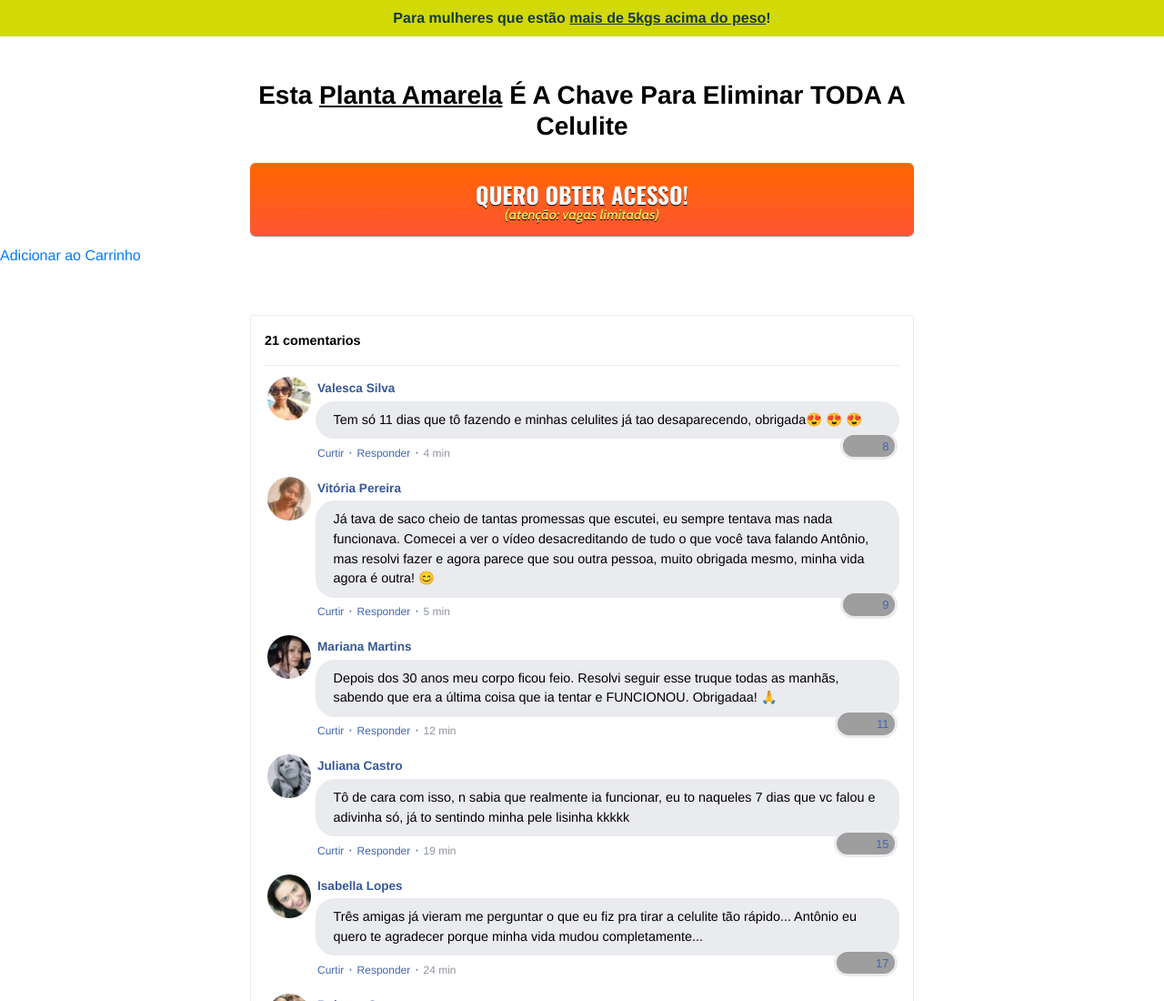
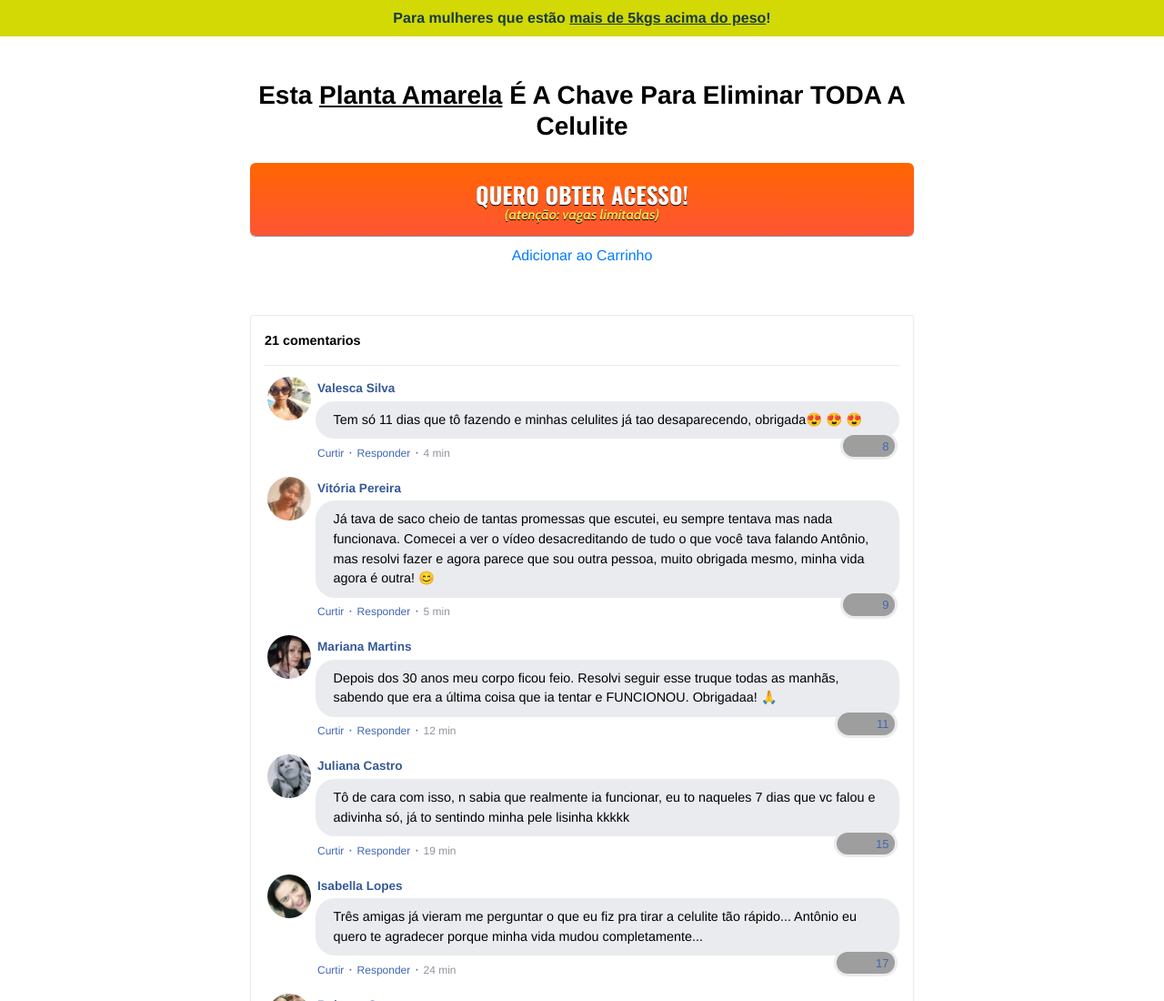
Before and after one commit to DVMKT/LDC, a plain HTML site: page ldc/index.html in a window 1280 px wide. Shown: the top 1100 px of the page at 91% size. Drawn offline with nearby package versions, Linux system fonts and the light colour scheme; grey boxes are pictures that could not be loaded; a script that the page names is missing.

Commit message:
Update index.html

```diff
--- a/ldc/index.html
+++ b/ldc/index.html
@@ -139,7 +139,7 @@ if (event.keyCode == 73) {return false;}
           </div>
         </div>
       </div>
-      <a href="https://pay.kiwify.com.br/MFKjy8C">Adicionar ao Carrinho</a>
+      <center><a href="https://pay.kiwify.com.br/MFKjy8C">Adicionar ao Carrinho</a></center>
     </header>
 
     <section class="comments py-4">
```
